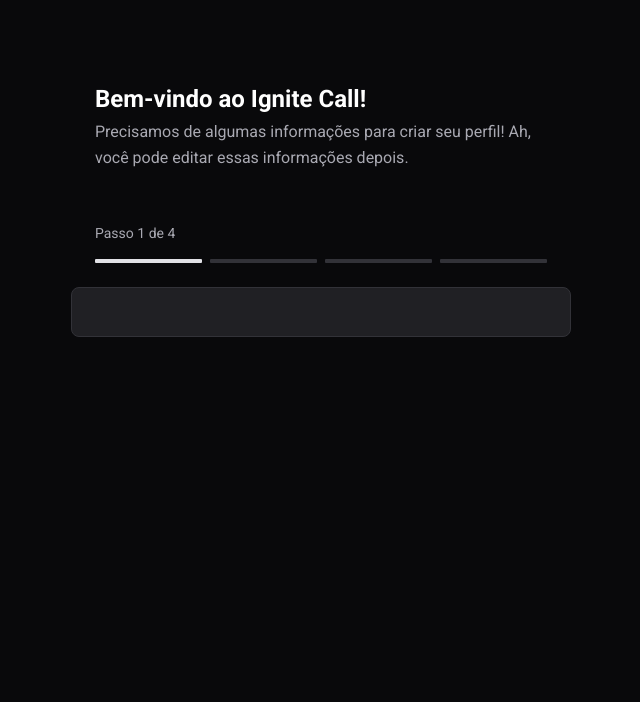
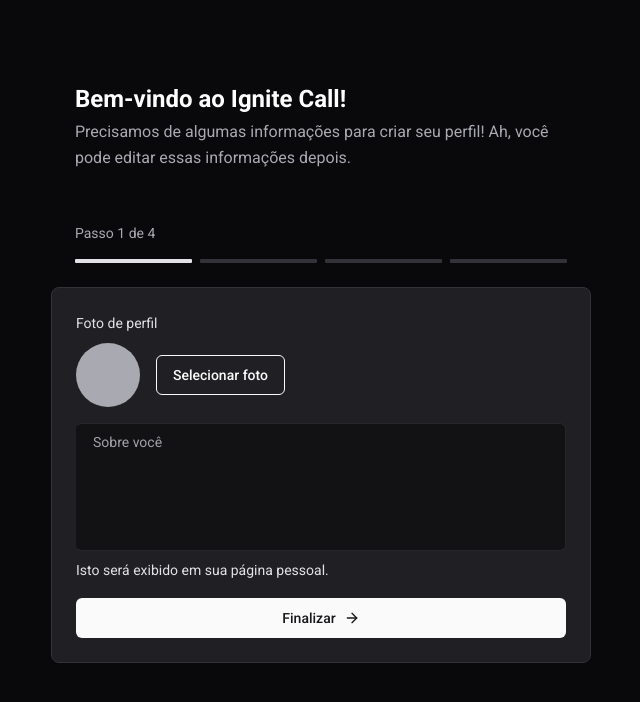
Before and after one commit to reciokaue/dev-call, a Next.js app: page /register/1/update-profile in a window 1280 px wide. Shown: the top 702 px of the page, without its empty margins (319-959 px from the left). Built offline with nearby package versions, Linux system fonts and the light colour scheme; no server answers.

Commit message:
Updating profile info

```diff
--- a/next.config.js
+++ b/next.config.js
@@ -1,4 +1,14 @@
 /** @type {import('next').NextConfig} */
-const nextConfig = {}
+const nextConfig = {
+  images: {
+    remotePatterns: [
+      {
+        protocol: 'https',
+        hostname: 'lh3.googleusercontent.com',
+        port: '',
+      },
+    ],
+  },
+}
 
 module.exports = nextConfig
--- /dev/null
+++ b/src/app/api/users/profile/route.ts
@@ -0,0 +1,26 @@
+import { z } from 'zod'
+
+import { getCurrentUser } from '@/lib/session'
+
+import { prisma } from '../../../../lib/prisma'
+
+const updateProfileSchema = z.object({
+  bio: z.string(),
+})
+
+export async function PUT(req: Request) {
+  const { data } = await req.json()
+
+  const user = await getCurrentUser()
+  if (!user)
+    return Response.json({ message: 'User not authenticated' }, { status: 401 })
+
+  const { bio } = updateProfileSchema.parse(data)
+
+  await prisma.user.update({
+    where: { id: user.id },
+    data: { bio },
+  })
+
+  return Response.json('user updated', { status: 200 })
+}
--- a/src/app/api/users/time-intervals/route.ts
+++ b/src/app/api/users/time-intervals/route.ts
@@ -8,8 +8,8 @@
   const { formData } = data
   const { intervals }: TimeIntervalsPropsOutput = formData
 
-  const session = await getCurrentUser()
-  if (!session)
+  const user = await getCurrentUser()
+  if (!user)
     return Response.json({ message: 'User not authenticated' }, { status: 401 })
 
   await Promise.all(
@@ -19,11 +19,11 @@
           week_day: interval.weekDay,
           time_start_in_minutes: interval.startTimeInMinutes,
           time_end_in_minutes: interval.endTimeInMinutes,
-          user_id: session.id,
+          user_id: user.id,
         },
       })
     }),
   )
 
-  return Response.json(session, { status: 201 })
+  return Response.json(user, { status: 201 })
 }
--- a/src/app/register/[step]/connect/page.tsx
+++ b/src/app/register/[step]/connect/page.tsx
@@ -27,7 +27,6 @@
 
   useEffect(() => {
     async function getUserData() {
-      console.log('try')
       const session = await getCurrentUser()
       setUser(session)
     }
--- a/src/app/register/[step]/layout.tsx
+++ b/src/app/register/[step]/layout.tsx
@@ -1,4 +1,6 @@
 import type { Metadata } from 'next'
+
+import { getCurrentUser } from '@/lib/session'
 
 import { MultiStep } from '../../../components/multi-step'
 import { HEADERS } from './headers'
@@ -14,11 +16,11 @@
   }
 }
 
-export default function RootLayout({ children, params }: LayoutParams) {
+export default async function RootLayout({ children, params }: LayoutParams) {
   const { step } = params
 
   return (
-    <div className="mx-auto flex h-screen max-w-[500px] flex-col items-center justify-start pt-20">
+    <div className="mx-auto flex h-screen max-w-[540px] flex-col items-center justify-start pt-20">
       <div className="flex flex-col items-start self-stretch px-6">
         <h1 className="text-2xl font-bold leading-relaxed text-white">
           {HEADERS[step - 1].title}
--- a/src/app/register/[step]/update-profile/page.tsx
+++ b/src/app/register/[step]/update-profile/page.tsx
@@ -1,3 +1,9 @@
-export default function updateProfile() {
-  return <div className="flex"></div>
+import { getCurrentUser } from '@/lib/session'
+
+import { UpdateProfileComponent } from './update-profile'
+
+export default async function UpdateProfile() {
+  const currentUser = await getCurrentUser()
+
+  return <UpdateProfileComponent user={currentUser} />
 }
--- /dev/null
+++ b/src/app/register/[step]/update-profile/update-profile.tsx
@@ -0,0 +1,76 @@
+'use client'
+
+import { zodResolver } from '@hookform/resolvers/zod'
+import { ArrowRight } from 'lucide-react'
+import Image from 'next/image'
+import { useRouter } from 'next/navigation'
+import { useForm } from 'react-hook-form'
+import { z } from 'zod'
+
+import { Button } from '@/components/ui/button'
+import { Textarea } from '@/components/ui/textarea'
+import { api } from '@/lib/axios'
+import { UserProps } from '@/lib/session'
+
+const schema = z.object({
+  bio: z.string(),
+})
+type Props = z.infer<typeof schema>
+
+export function UpdateProfileComponent({ user }: { user: UserProps | null }) {
+  const { register, handleSubmit } = useForm<Props>({
+    resolver: zodResolver(schema),
+  })
+  const router = useRouter()
+
+  async function handleSign(data: Props) {
+    try {
+      await api.put('/users/profile', {
+        data,
+      })
+      router.push(`/schedule/${user?.username}`)
+    } catch (err) {
+      console.log(err)
+    }
+  }
+
+  return (
+    <form
+      onSubmit={handleSubmit(handleSign)}
+      className="flex w-full flex-col gap-4"
+    >
+      <span className="-mb-2 text-sm leading-relaxed text-gray-100">
+        Foto de perfil
+      </span>
+      <div className="flex items-center justify-start gap-4">
+        <div className="h-16 w-16 overflow-hidden rounded-full bg-gray-200">
+          {user?.avatar_url && (
+            <Image
+              src={user?.avatar_url}
+              width={64}
+              height={64}
+              alt={user.username}
+            />
+          )}
+        </div>
+        <Button variant="outline" className="border-primary bg-transparent">
+          Selecionar foto
+        </Button>
+      </div>
+      <div className="flex flex-col gap-2">
+        <Textarea
+          placeholder="Sobre você"
+          className="h-32 resize-none"
+          {...register('bio')}
+        />
+        <span className="text-sm leading-relaxed text-gray-100">
+          Isto será exibido em sua página pessoal.
+        </span>
+      </div>
+      <Button className="w-full">
+        Finalizar
+        <ArrowRight className="h-4 w-4" />
+      </Button>
+    </form>
+  )
+}
--- /dev/null
+++ b/src/components/ui/textarea.tsx
@@ -0,0 +1,23 @@
+import * as React from 'react'
+
+import { cn } from '@/lib/utils'
+
+export type TextareaProps = React.TextareaHTMLAttributes<HTMLTextAreaElement>
+
+const Textarea = React.forwardRef<HTMLTextAreaElement, TextareaProps>(
+  ({ className, ...props }, ref) => {
+    return (
+      <textarea
+        className={cn(
+          'flex rounded-md border border-l-gray-900 bg-gray-900 px-4 py-2 text-sm outline-8 ring-offset-background file:border-0 file:bg-transparent file:text-sm file:font-medium placeholder:text-muted-foreground focus-within:ring-2 focus-within:ring-ring has-[:disabled]:cursor-not-allowed has-[:disabled]:opacity-50',
+          className,
+        )}
+        ref={ref}
+        {...props}
+      />
+    )
+  },
+)
+Textarea.displayName = 'Textarea'
+
+export { Textarea }
--- a/src/lib/session.ts
+++ b/src/lib/session.ts
@@ -4,7 +4,7 @@
 
 import { authOptions } from './auth'
 
-interface UserProps {
+export interface UserProps {
   created_at: Date
   email: string
   emailVerified: string
```
Also changed, not shown: src/components/ui/checkbox.tsx (+8 -8 lines), 2 other files (tests, documents, lock files or other folders).
